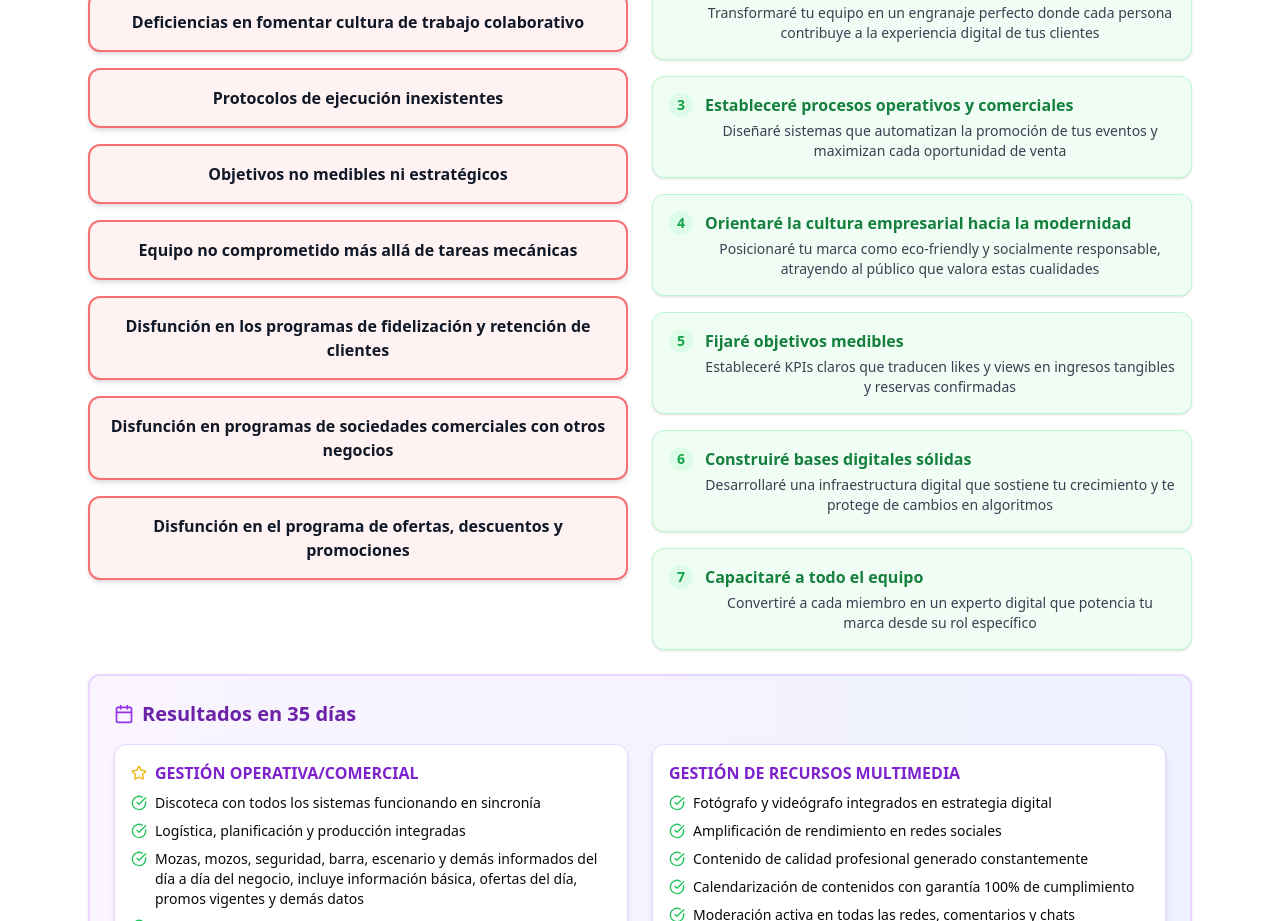
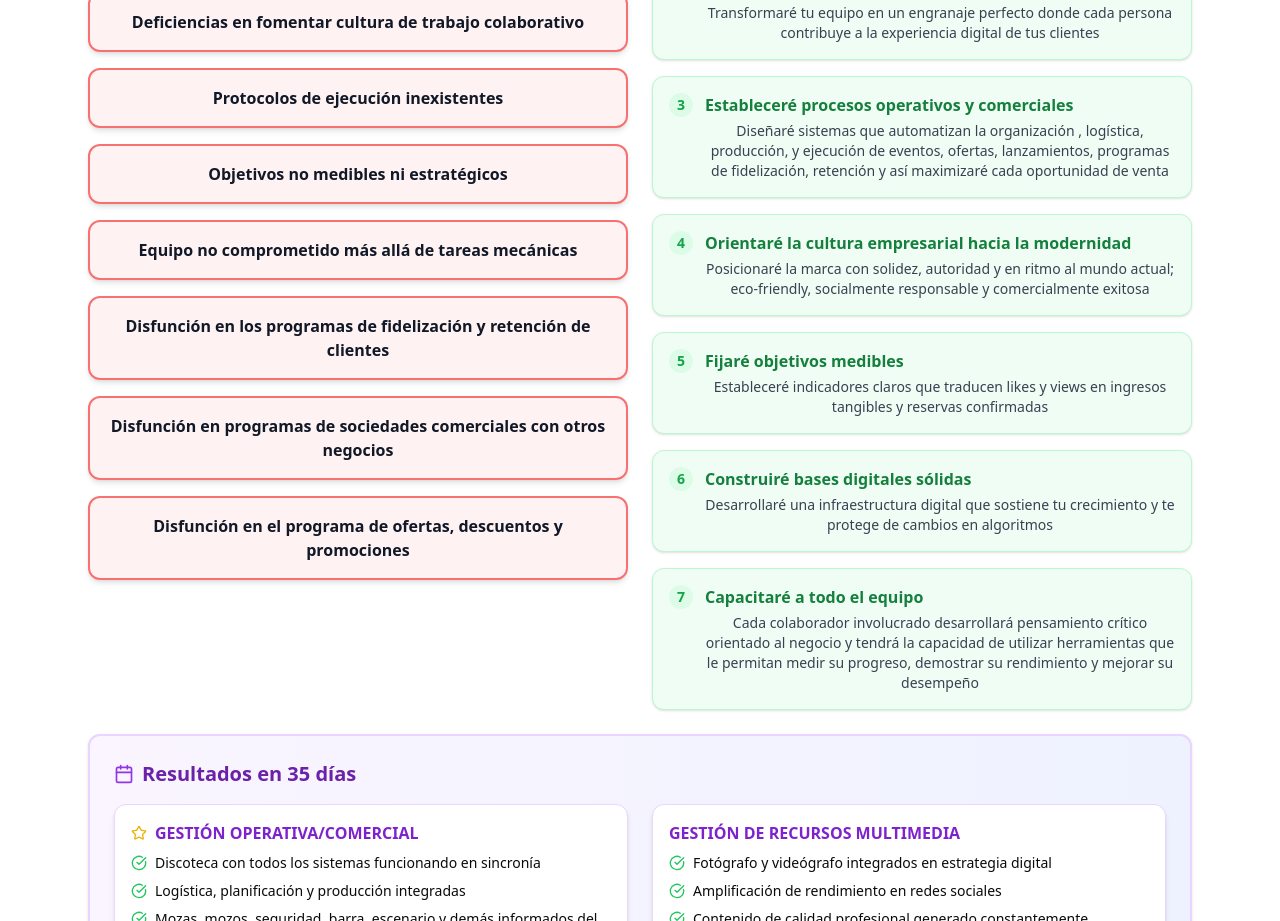
Before and after one commit to deivipluss/landing, a Next.js app: page /ktdrallounge in a window 1280 px wide. Shown: the part 1300-2221 px from the top of the page. Built offline with nearby package versions, Linux system fonts and the light colour scheme.

Commit message:
loung14e

```diff
--- a/app/ktdrallounge/page.tsx
+++ b/app/ktdrallounge/page.tsx
@@ -361,15 +361,15 @@ export default function DiagnosticoDigital() {
               },
               {
                 title: "Estableceré procesos operativos y comerciales",
-                desc: "Diseñaré sistemas que automatizan la promoción de tus eventos y maximizan cada oportunidad de venta",
+                desc: "Diseñaré sistemas que automatizan la organización , logística, producción, y ejecución de eventos, ofertas, lanzamientos, programas de fidelización, retención y así maximizaré cada oportunidad de venta",
               },
               {
                 title: "Orientaré la cultura empresarial hacia la modernidad",
-                desc: "Posicionaré tu marca como eco-friendly y socialmente responsable, atrayendo al público que valora estas cualidades",
+                desc: "Posicionaré la marca con solidez, autoridad y en ritmo al mundo actual;  eco-friendly, socialmente responsable y comercialmente exitosa",
               },
               {
                 title: "Fijaré objetivos medibles",
-                desc: "Estableceré KPIs claros que traducen likes y views en ingresos tangibles y reservas confirmadas",
+                desc: "Estableceré indicadores claros que traducen likes y views en ingresos tangibles y reservas confirmadas",
               },
               {
                 title: "Construiré bases digitales sólidas",
@@ -377,7 +377,7 @@ export default function DiagnosticoDigital() {
               },
               {
                 title: "Capacitaré a todo el equipo",
-                desc: "Convertiré a cada miembro en un experto digital que potencia tu marca desde su rol específico",
+                desc: "Cada colaborador involucrado desarrollará pensamiento crítico orientado al negocio y  tendrá la capacidad de utilizar herramientas que le permitan medir su progreso, demostrar su rendimiento y mejorar su desempeño",
               },
             ].map((solution, i) => (
               <Card
```
